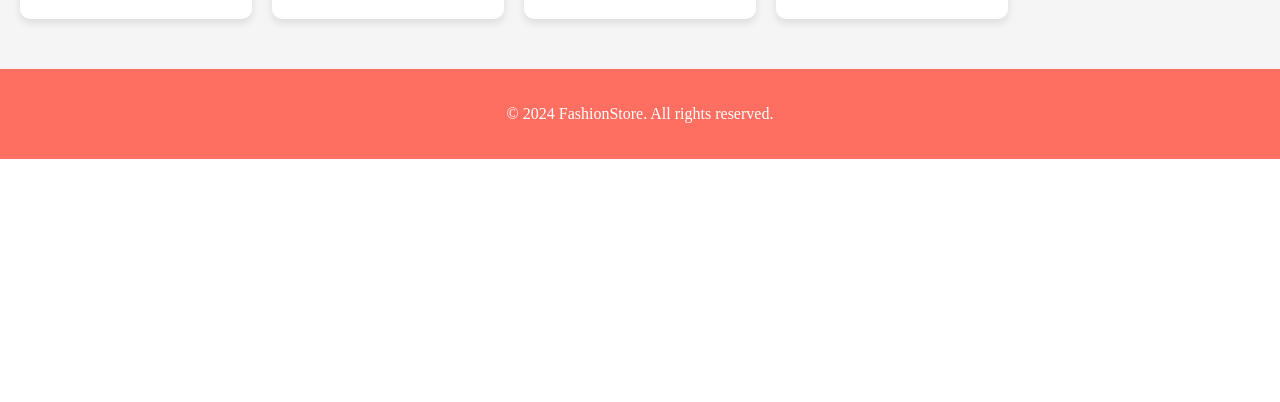
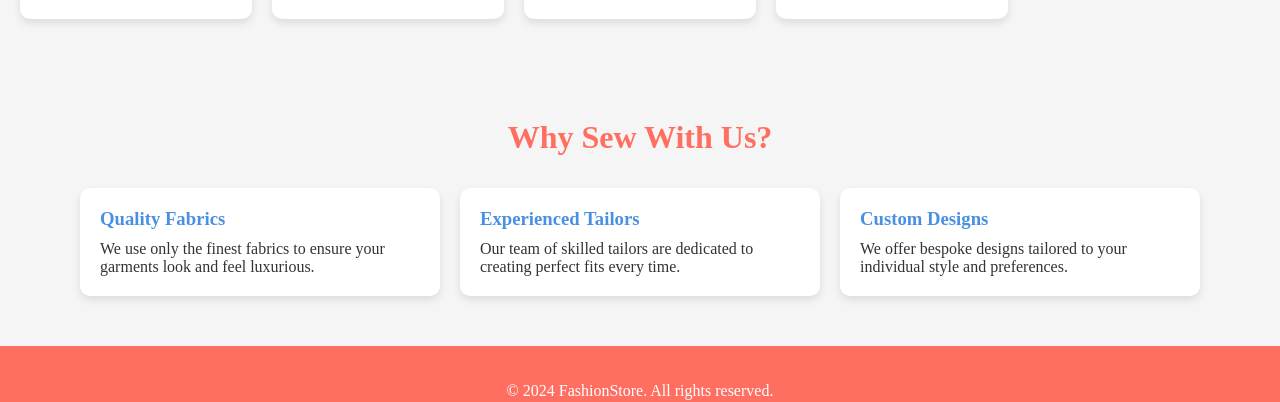
Before and after one commit to Babatunde-Segun/fashion-house, a React (Vite) app: page / in a window 1280 px wide. Shown: the part 1247-1649 px from the top of the page. Before the commit the page ends 1406 px from the top, so only its background shows below. Built offline with nearby package versions, Linux system fonts and the light colour scheme.

Commit message:
third commit, add  whysewwithus section

```diff
--- a/src/App.jsx
+++ b/src/App.jsx
@@ -3,6 +3,7 @@ import NavBar from "./components/Navbar";
 import Hero from "./components/Hero";
 import ProductGrid from "./components/ProductGrid";
 import Footer from "./components/Footer";
+import WhySewWithUs from "./components/WhySewWithUs";
 // import "./styles/global.css";
 
 const App = () => {
@@ -11,6 +12,7 @@ const App = () => {
       <NavBar />
       <Hero />
       <ProductGrid />
+      <WhySewWithUs />
       <Footer />
     </div>
   );
--- /dev/null
+++ b/src/components/WhySewWithUs.jsx
@@ -0,0 +1,51 @@
+import React from "react";
+import styles from "../styles/WhySewWithUs.module.css";
+import { motion } from "framer-motion";
+
+const WhySewWithUs = () => {
+  return (
+    <section className={styles.whySewWithUs}>
+      <h2>Why Sew With Us?</h2>
+      <div className={styles.content}>
+        <motion.div
+          className={styles.card}
+          initial={{ opacity: 0, y: 20 }}
+          animate={{ opacity: 1, y: 0 }}
+          transition={{ delay: 0.2 }}
+        >
+          <h3>Quality Fabrics</h3>
+          <p>
+            We use only the finest fabrics to ensure your garments look and feel
+            luxurious.
+          </p>
+        </motion.div>
+        <motion.div
+          className={styles.card}
+          initial={{ opacity: 0, y: 20 }}
+          animate={{ opacity: 1, y: 0 }}
+          transition={{ delay: 0.4 }}
+        >
+          <h3>Experienced Tailors</h3>
+          <p>
+            Our team of skilled tailors are dedicated to creating perfect fits
+            every time.
+          </p>
+        </motion.div>
+        <motion.div
+          className={styles.card}
+          initial={{ opacity: 0, y: 20 }}
+          animate={{ opacity: 1, y: 0 }}
+          transition={{ delay: 0.6 }}
+        >
+          <h3>Custom Designs</h3>
+          <p>
+            We offer bespoke designs tailored to your individual style and
+            preferences.
+          </p>
+        </motion.div>
+      </div>
+    </section>
+  );
+};
+
+export default WhySewWithUs;
--- /dev/null
+++ b/src/styles/WhySewWithUs.module.css
@@ -0,0 +1,44 @@
+.whySewWithUs {
+  padding: 3.125rem 1.25rem;
+  background-color: var(--neutral-color);
+  text-align: center;
+}
+
+.whySewWithUs h2 {
+  margin-bottom: 2rem;
+  font-size: 2rem;
+  color: var(--primary-color);
+}
+
+.content {
+  display: flex;
+  flex-wrap: wrap;
+  justify-content: center;
+  gap: 1.25rem;
+}
+
+.card {
+  background-color: white;
+  padding: 1.25rem;
+  border-radius: 0.625rem;
+  box-shadow: 0 0.25rem 0.5rem rgba(0, 0, 0, 0.1);
+  max-width: 20rem;
+  text-align: left;
+  transition: transform 0.3s;
+}
+
+.card h3 {
+  margin-top: 0;
+  color: var(--secondary-color);
+}
+
+.card p {
+  margin: 0.625rem 0 0;
+}
+
+@media (max-width: 768px) {
+  .content {
+    flex-direction: column;
+    align-items: center;
+  }
+}
```
